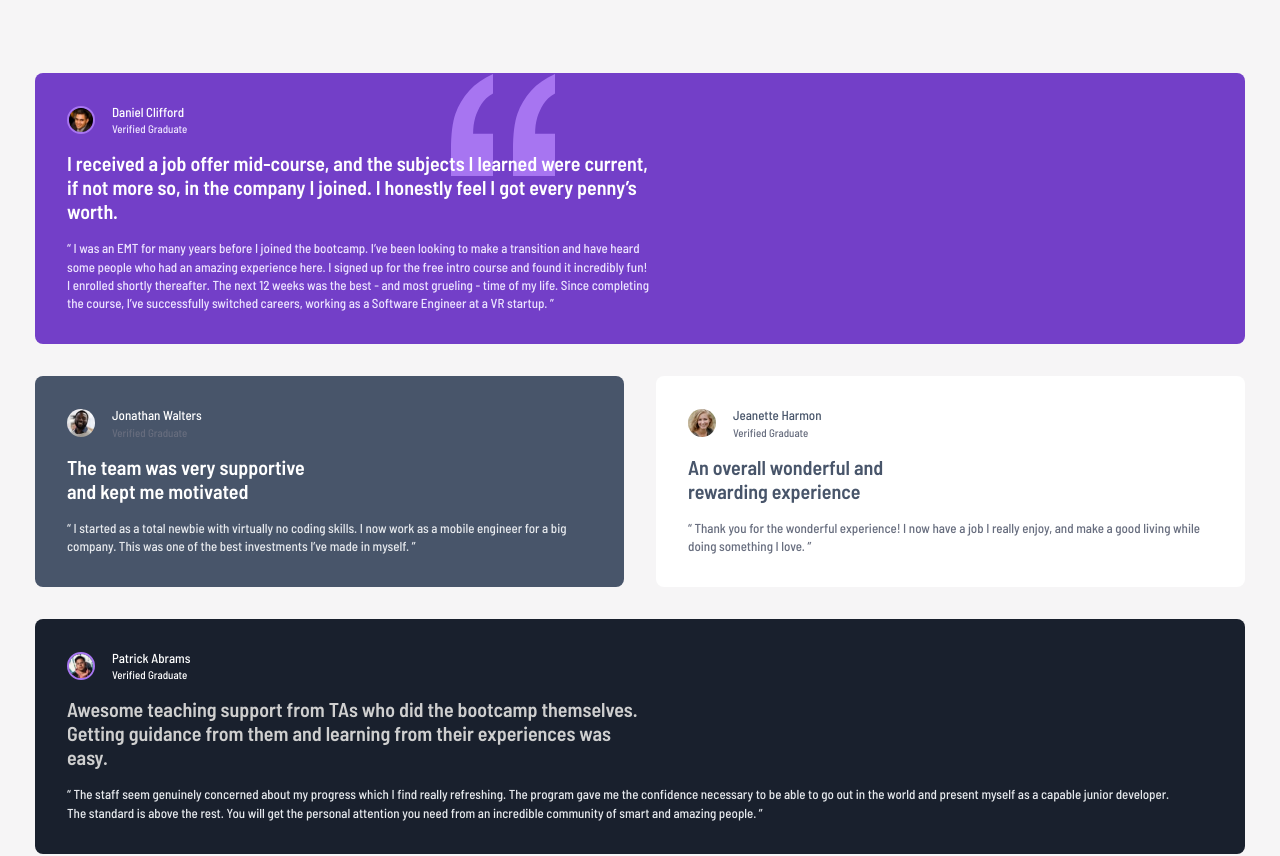
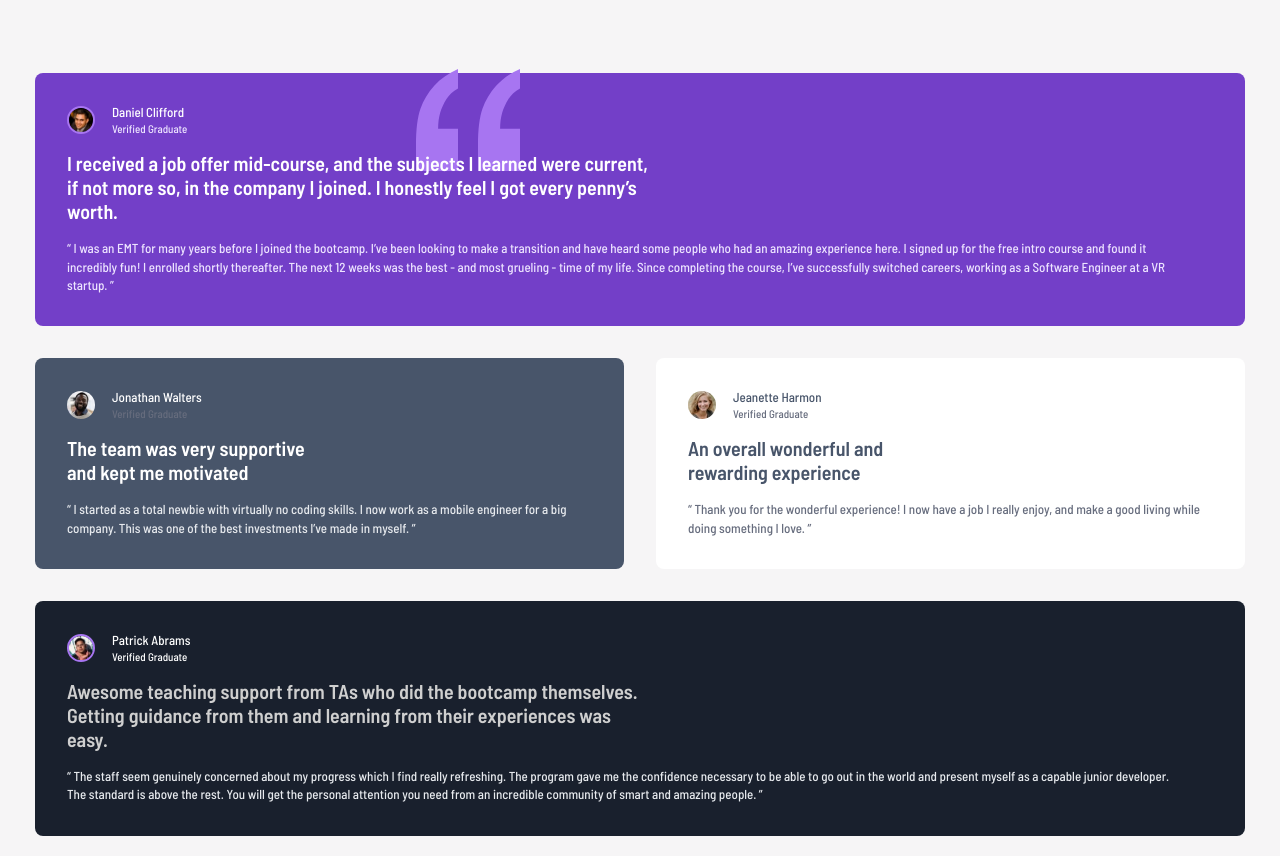
Before and after one commit to nerbertb/FEM-Testimonial-grid, a React (Vite) app: page / in a window 1280 px wide. Shown: the top 856 px of the page. Built offline with nearby package versions, Linux system fonts and the light colour scheme.

Commit message:
fix: changed positioning of pattern quotation

```diff
--- a/src/components/Home.jsx
+++ b/src/components/Home.jsx
@@ -21,7 +21,7 @@ function Home() {
               </h4>
 
             </div>
-            <div className="hidden sm:flex sm:absolute z-0 left-[451px] top-[74px]">
+            <div className="hidden sm:flex sm:absolute z-0 left-[26rem]">
                 <img
                   src="./public/bg-pattern-quotation.svg"
                   alt=""
@@ -36,7 +36,7 @@ function Home() {
             got every penny’s worth.
           </div>
 
-          <div className="text-[13px]/[140%] text-[#EDE4FF] barlow-semi-condensed-medium sm:max-w-[583px] sm:grid sm:col-span-2">
+          <div className="text-[13px]/[140%] text-[#EDE4FF] barlow-semi-condensed-medium ">
             “ I was an EMT for many years before I joined the bootcamp. I’ve
             been looking to make a transition and have heard some people who had
             an amazing experience here. I signed up for the free intro course
```
